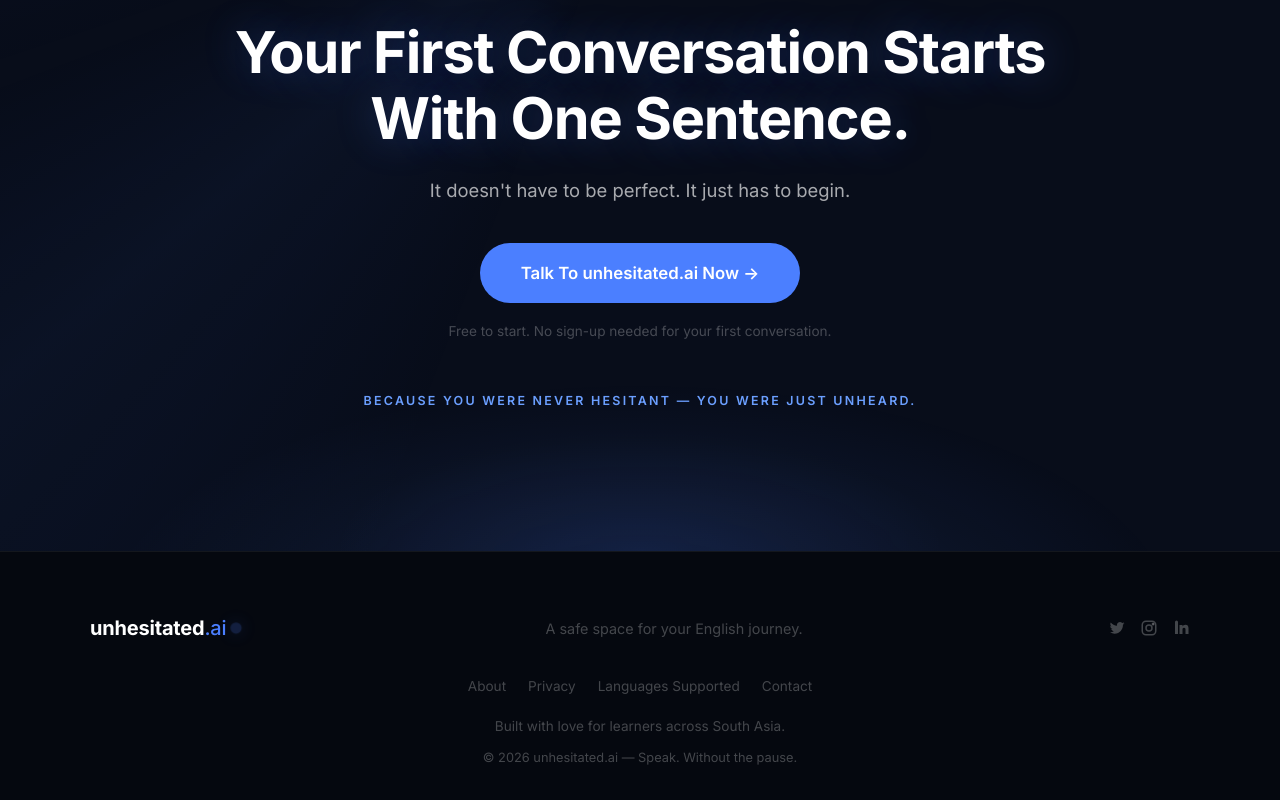
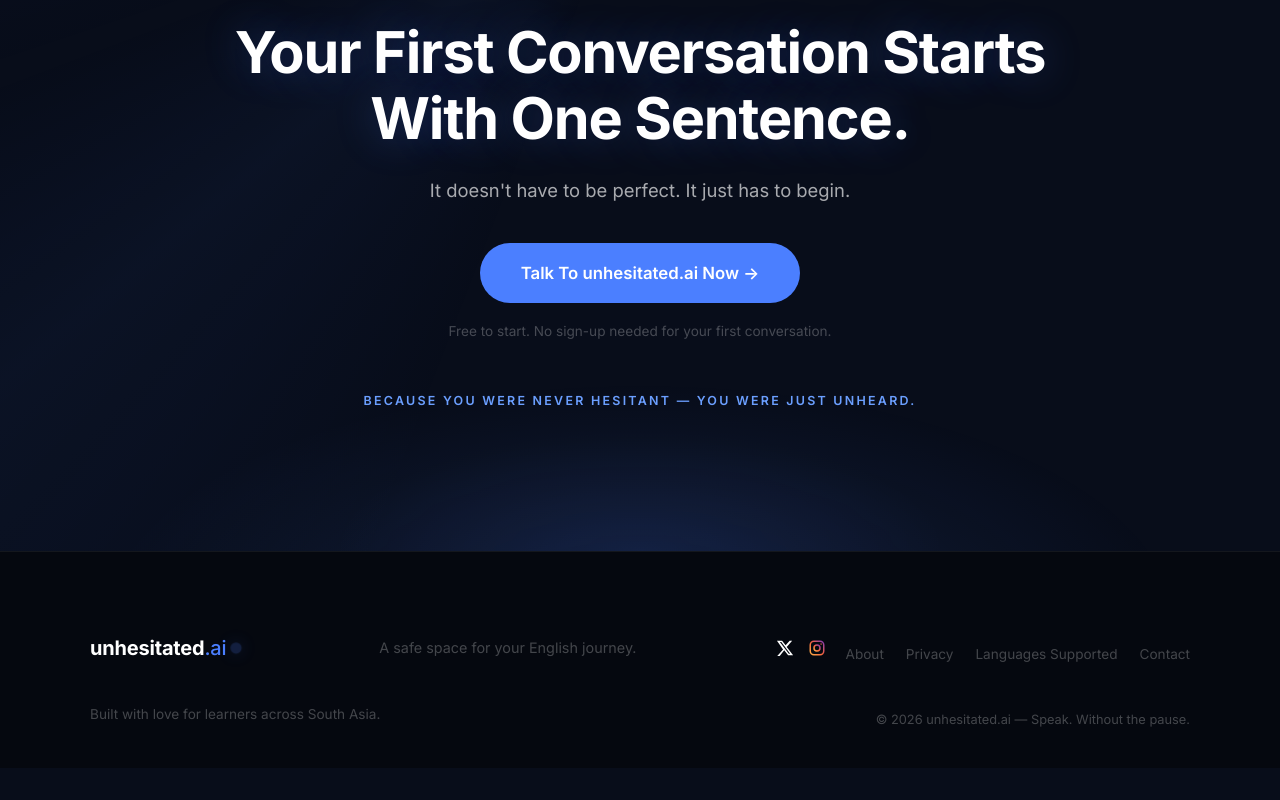
Before and after one commit to unhesitated-ai/unhesitated-ai, a website: page index.html in a window 1280 px wide. Shown: the part 4638-5438 px from the top of the page. After the commit the page ends 5406 px from the top, so only its background shows below. Drawn offline with Linux system fonts and the light colour scheme.

Commit message:
Updated footer: Removed LinkedIn, added X and Instagram links with official brand colors

```diff
--- a/index.html
+++ b/index.html
@@ -688,11 +688,27 @@
     </a>
     <div class="footer-center">A safe space for your English journey.</div>
     <div class="socials" aria-label="Social links">
-      <a href="#" aria-label="Twitter"><svg viewBox="0 0 24 24" fill="currentColor"><path d="M22 5.8c-.7.3-1.5.6-2.3.7.8-.5 1.5-1.3 1.8-2.2-.8.5-1.7.8-2.6 1-1.5-1.6-4-1.7-5.6-.2-1 1-1.5 2.4-1.2 3.8C8.7 8.6 5.7 7 3.7 4.5 2.6 6.3 3.1 8.7 4.8 9.9c-.6 0-1.2-.2-1.8-.5 0 1.9 1.3 3.5 3.1 3.9-.6.2-1.2.2-1.8.1.5 1.6 2 2.7 3.7 2.7-1.5 1.2-3.4 1.8-5.3 1.6 1.8 1.2 3.9 1.8 6 1.8 7.2 0 11.2-6 11.2-11.2v-.5c.8-.6 1.5-1.3 2.1-2.1z"/></svg></a>
-      <a href="#" aria-label="Instagram"><svg viewBox="0 0 24 24" fill="none" stroke="currentColor" stroke-width="2"><rect x="3" y="3" width="18" height="18" rx="5"/><circle cx="12" cy="12" r="4"/><circle cx="17.5" cy="6.5" r="1" fill="currentColor"/></svg></a>
-      <a href="#" aria-label="LinkedIn"><svg viewBox="0 0 24 24" fill="currentColor"><path d="M4 4h4v16H4zM6 2a2 2 0 1 1 0 4 2 2 0 0 1 0-4zM10 8h4v2c.7-1.2 2-2.3 4-2.3 3.2 0 4 2 4 5V20h-4v-6c0-1.4-.6-2.4-2-2.4S14 12.7 14 14v6h-4z"/></svg></a>
-    </div>
-  </div>
+  <!-- X (formerly Twitter) Logo in Solid White -->
+  <a href="https://x.com/unhesitatedai" target="_blank" rel="noopener noreferrer" aria-label="X" style="color: #FFFFFF;">
+    <svg viewBox="0 0 24 24" fill="currentColor"><path d="M18.244 2.25h3.308l-7.227 8.26 8.502 11.24H16.17l-5.214-6.817L4.99 22.75H1.68l7.73-8.835L1.254 2.25H8.08l4.713 6.231zm-1.161 17.52h1.833L7.084 4.126H5.117z"/></svg>
+  </a>
+
+  <!-- Instagram Logo with Official Brand Gradient -->
+  <a href="https://www.instagram.com/unhesitatedai?igsh=MW9teXI3ZGt1b3djaw==" target="_blank" rel="noopener noreferrer" aria-label="Instagram">
+    <svg viewBox="0 0 24 24" fill="none" stroke="url(#ig-grad)" stroke-width="2">
+      <defs>
+        <linearGradient id="ig-grad" x1="0%" y1="100%" x2="100%" y2="0%">
+          <stop offset="0%" stop-color="#FCAF45" />
+          <stop offset="50%" stop-color="#F56040" />
+          <stop offset="100%" stop-color="#833AB4" />
+        </linearGradient>
+      </defs>
+      <rect x="3" y="3" width="18" height="18" rx="5"/>
+      <circle cx="12" cy="12" r="4"/>
+      <circle cx="17.5" cy="6.5" r="1" fill="url(#ig-grad)" stroke="none"/>
+    </svg>
+  </a>
+</div>
   <nav class="footer-links" aria-label="Footer">
     <a href="#">About</a>
     <a href="#">Privacy</a>
```
